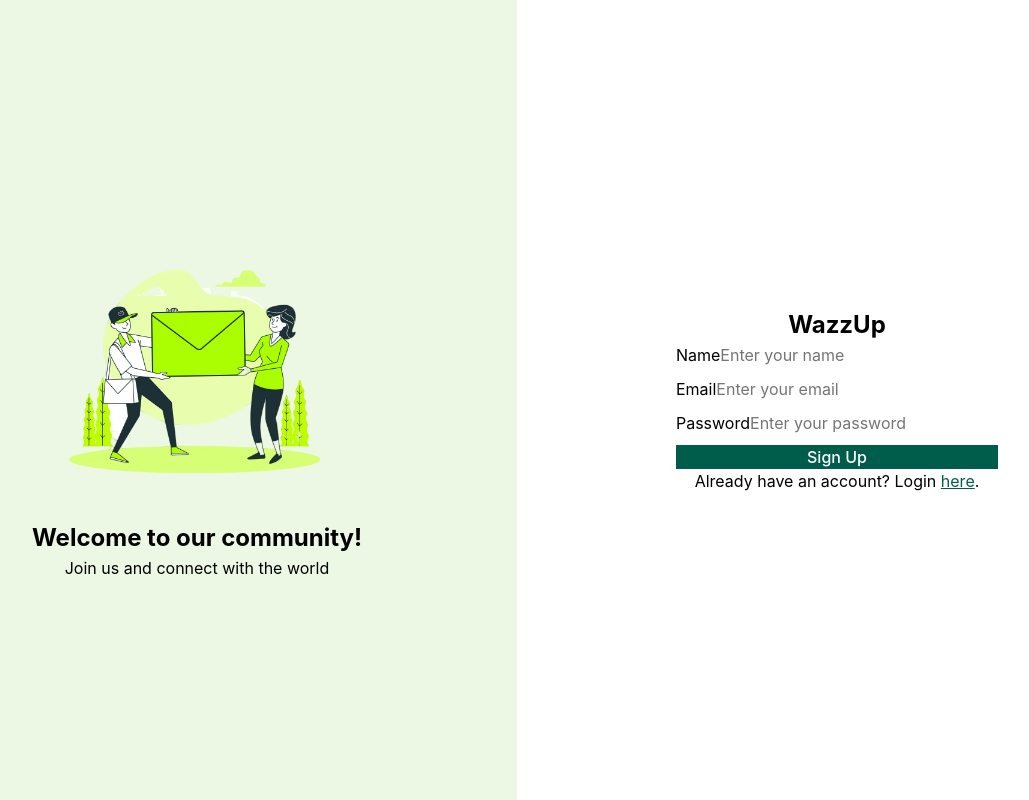
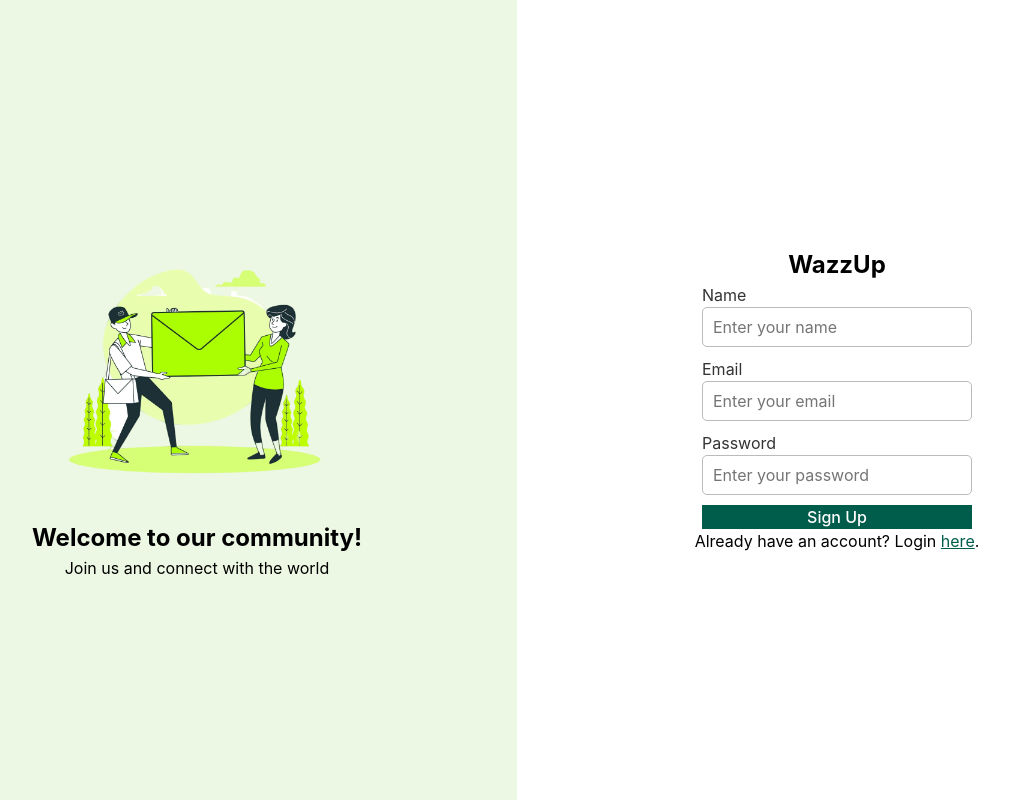
Before and after one commit to evanckennedy/wazzup, a React (Vite) app in the folder frontend/: page / in a window 1280 px wide. Both pictures are taken after a click on the element "here". Shown: the whole page, without its empty margins (123-1152 px from the left). Built offline with nearby package versions, Linux system fonts and the light colour scheme.

Commit message:
style auth label and input

```diff
--- a/frontend/src/components/LoginForm.jsx
+++ b/frontend/src/components/LoginForm.jsx
@@ -8,21 +8,23 @@ function LoginForm() {
 
   return (
     <form action="" className='flex flex-column gap-10'>
-      <div>
-        <label htmlFor="email">Email</label>
+      <div className='flex flex-column'>
+        <label htmlFor="email" className='auth-label'>Email</label>
         <input
           type="email"
           id='email'
+          className='auth-input'
           placeholder='Enter your email'
           value={email}
           onChange={e => setEmail(e.target.value)}
         />
       </div>
-      <div>
-        <label htmlFor="password">Password</label>
+      <div className='flex flex-column'>
+        <label htmlFor="password" className='auth-label'>Password</label>
         <input
           type="password"
           id='password'
+          className='auth-input'
           placeholder='Enter your password'
           value={password}
           onChange={e => setPassword(e.target.value)}
--- a/frontend/src/components/RegisterForm.jsx
+++ b/frontend/src/components/RegisterForm.jsx
@@ -9,31 +9,34 @@ function RegisterForm() {
 
   return (
     <form action="" className='flex flex-column gap-10'>
-      <div>
-        <label htmlFor="name">Name</label>
+      <div className='flex flex-column'>
+        <label htmlFor="name" className='auth-label'>Name</label>
         <input
           type="text"
           id='name'
+          className='auth-input'
           placeholder='Enter your name'
           value={name}
           onChange={e => setName(e.target.value)}
         />
       </div>
-      <div>
-        <label htmlFor="email">Email</label>
+      <div className='flex flex-column'>
+        <label htmlFor="email" className='auth-label'>Email</label>
         <input
           type="email"
           id='email'
+          className='auth-input'
           placeholder='Enter your email'
           value={email}
           onChange={e => setEmail(e.target.value)}
         />
       </div>
-      <div>
-        <label htmlFor="password">Password</label>
+      <div className='flex flex-column'>
+        <label htmlFor="password" className='auth-label'>Password</label>
         <input
           type="password"
           id='password'
+          className='auth-input'
           placeholder='Enter your password'
           value={password}
           onChange={e => setPassword(e.target.value)}
--- a/frontend/src/style/index.css
+++ b/frontend/src/style/index.css
@@ -44,6 +44,7 @@
   --sea-green: #06625f;
   --light-gray: #bbb;
   --medium-gray: #aaa;
+  --dark-gray: #333333;
   --white: #fff;
   --checkmark-blue: #34B7F1;
   --outgoing-chat-bubble: #ECE5DD;
@@ -115,6 +116,17 @@ body {
 }
 .auth-banner-img {
   width: 300px;
+}
+/* ============================================= */
+/* Component: LoginForm                          */
+/* ============================================= */
+.auth-input{
+  border: 1px solid var(--light-gray);
+  border-radius: 0.5rem;
+  padding: 0.7rem 1rem;
+}
+.auth-label{
+  color: var(--dark-gray);
 }
 
 /* - - - - - - - - - - - - - - - - - - - - - - - - - - - */
```
